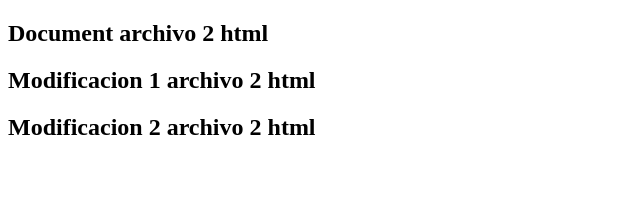
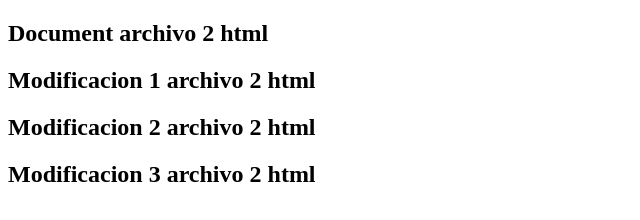
Before and after one commit to staudytorres/Repaso, a plain HTML site: page index-2.html in a window 1280 px wide. Shown: the whole page, without its empty margins (0-640 px from the left). Drawn offline with Linux system fonts and the light colour scheme.

Commit message:
#7 cambio en index-2

```diff
--- a/index-2.html
+++ b/index-2.html
@@ -12,6 +12,7 @@
     <h2>Document archivo 2 html</h2>
     <h2>Modificacion 1 archivo 2 html</h2>
     <h2>Modificacion 2 archivo 2 html</h2>
+    <h2>Modificacion 3 archivo 2 html</h2>
 </body>
 
 </html>
```
